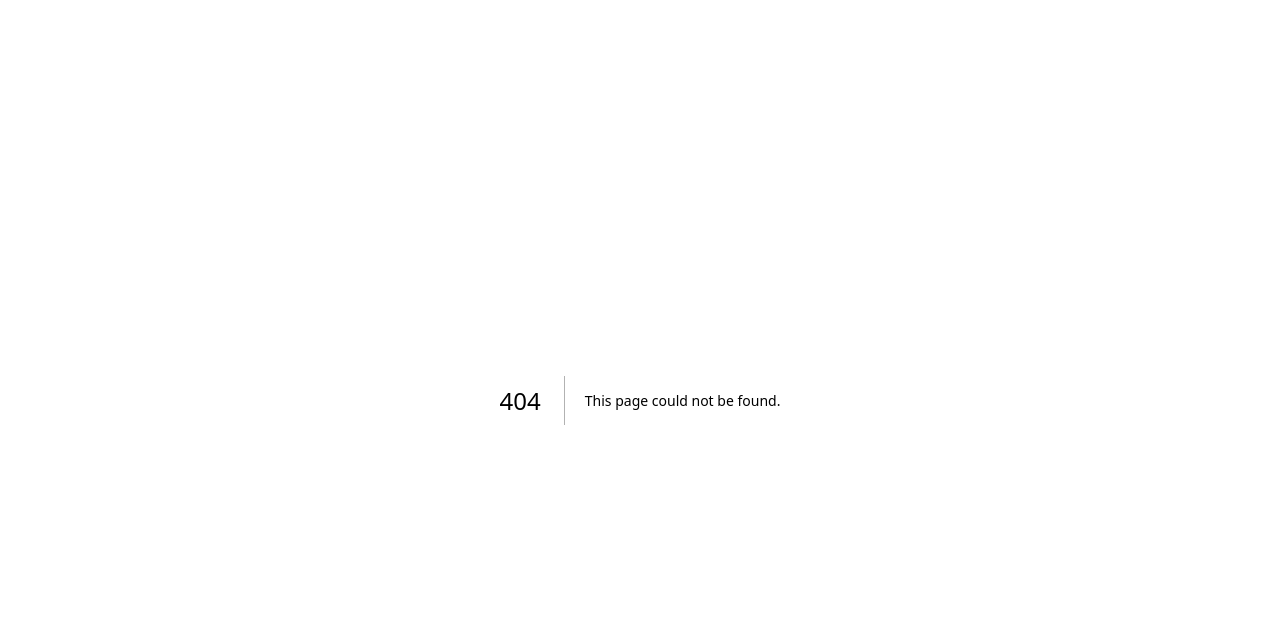
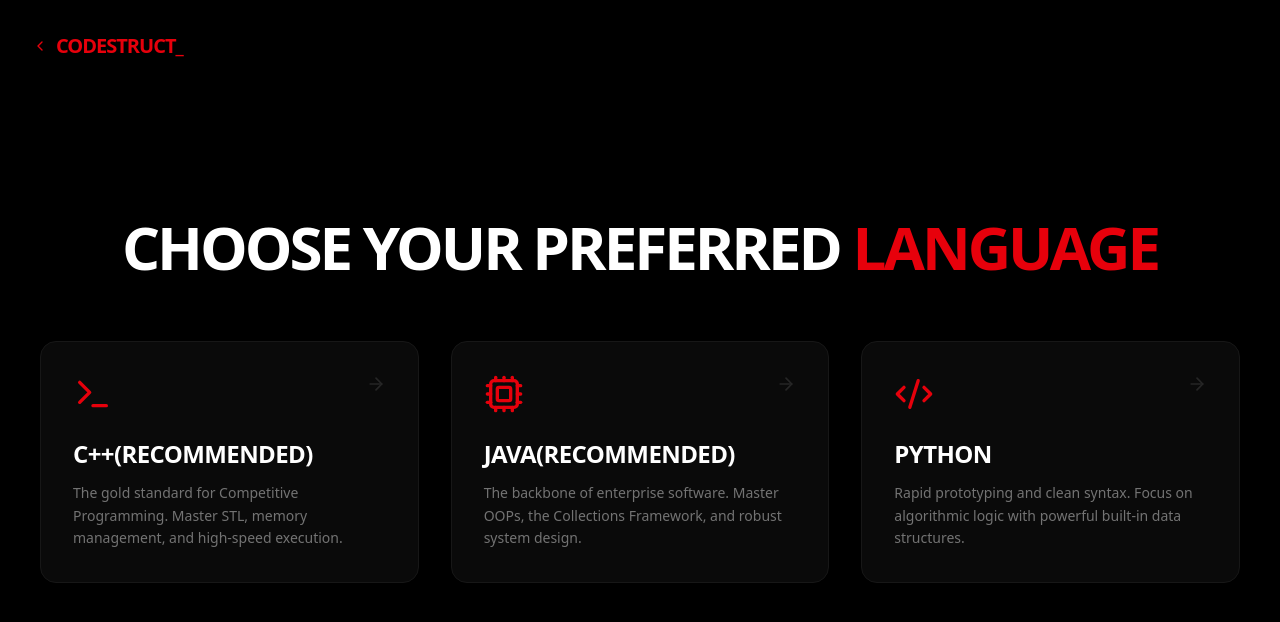
Before and after one commit to CodeStruct-DTI/codestruct, a Next.js app: page /languageoptions in a window 1280 px wide. Before the commit this address had no page. Shown: the top 622 px of the page. Built offline with nearby package versions, Linux system fonts and the light colour scheme.

Commit message:
Created language options page frontend

```diff
--- /dev/null
+++ b/app/languageoptions/page.tsx
@@ -0,0 +1,68 @@
+"use client";
+
+import styles from "../register/register.module.css";
+// Added Code2 for a tech-centric look; Lucide icons are great for this
+import { Globe, ChevronLeft, Code2, Terminal, Cpu } from "lucide-react";
+import { motion } from "framer-motion";
+import Link from "next/link";
+import { FeatureCard } from "../page";
+
+export default function LanguageOptionPage() {
+    return (
+        <div className={styles.container}>
+            {/* Ambient Background Glow */}
+            <div className="absolute top-0 left-1/2 -translate-x-1/2 w-[1000px] h-[600px] bg-red-900/10 blur-[120px] -z-10" />
+
+            {/* Top Navigation */}
+            <Link href="/">
+                <motion.div
+                    initial={{ opacity: 0, x: -20 }}
+                    animate={{ opacity: 1, x: 0 }}
+                    className="fixed top-8 left-8 z-50 flex items-center gap-2 cursor-pointer group"
+                >
+                    <ChevronLeft className="w-4 h-4 text-red-600 group-hover:text-red-500 transition-colors"/>
+                    <span className="text-xl font-black tracking-tighter text-red-600 uppercase group-hover:text-red-500 transition-colors">
+                        Codestruct_
+                    </span>
+                </motion.div>
+            </Link>
+
+            <main className="max-w-7xl mx-auto px-6 pt-32 pb-32 text-center">
+                {/* Header Section */}
+                <motion.div
+                    initial={{ opacity: 0, y: -20 }}
+                    animate={{ opacity: 1, y: 0 }}
+                    className="mb-16"
+                >
+                    <h1 className="text-[23px] md:text-6xl font-black text-white mb-6 tracking-tighter leading-none">
+                        CHOOSE YOUR PREFERRED <span className="text-red-600">LANGUAGE</span>
+                    </h1>
+                </motion.div>
+
+                {/* Language Cards Grid */}
+                <div className="grid grid-cols-1 md:grid-cols-3 gap-8 mt-12">
+                    <FeatureCard
+                        icon={<Terminal className="w-10 h-10 text-red-600" />}
+                        title="C++(Recommended)"
+                        desc="The gold standard for Competitive Programming. Master STL, memory management, and high-speed execution."
+                        href="/roadmap/cpp"
+                    />
+
+                    <FeatureCard
+                        icon={<Cpu className="w-10 h-10 text-red-600" />}
+                        title="Java(Recommended)"
+                        desc="The backbone of enterprise software. Master OOPs, the Collections Framework, and robust system design."
+                        href="/roadmap/java"
+                    />
+
+                    <FeatureCard
+                        icon={<Code2 className="w-10 h-10 text-red-600" />}
+                        title="Python"
+                        desc="Rapid prototyping and clean syntax. Focus on algorithmic logic with powerful built-in data structures."
+                        href="/roadmap/python"
+                    />
+                </div>
+            </main>
+        </div>
+    );
+}
--- a/app/login/page.tsx
+++ b/app/login/page.tsx
@@ -19,13 +19,10 @@ export default function LoginPage() {
       {/* Direct Home Navigation - Consistent with Register Page */}
       <Link href="/">
         <motion.div
-          initial={{ opacity: 0, x: -20 }}
-          animate={{ opacity: 1, x: 0 }}
-          whileHover={{ x: -5 }}
           className="fixed top-8 left-8 z-50 flex items-center gap-2 cursor-pointer group"
         >
-          <ChevronLeft className="w-4 h-4 text-red-600 group-hover:text-red-500 transition-colors" />
-          <span className="text-xl font-black tracking-tighter text-red-600 group-hover:text-red-500 transition-colors uppercase">
+          <ChevronLeft className="w-4 h-4 text-red-600"/>
+          <span className="text-xl font-black tracking-tighter text-red-600 uppercase">
             CodeStruct_
           </span>
         </motion.div>
--- a/app/page.tsx
+++ b/app/page.tsx
@@ -38,7 +38,7 @@ export default function LandingPage() { // Defines and exports the main componen
         >
           <h1 className="text-6xl md:text-8xl font-extrabold tracking-tight mb-6 leading-tight"> {/* Large headline: bold, massive scale on desktop, and tight line spacing. */}
             Learn the <span className="text-red-600">Syntax</span>,<br /> {/* Heading text with 'Syntax' highlighted in red and a line break. */}
-            Solve the <span className="text-neutral-500 italic">Problem.</span> {/* Heading text with 'Problem' in grey and italics for emphasis. */}
+            Solve the <span className="text-neutral-500">Problem.</span> {/* Heading text with 'Problem' in grey and italics for emphasis. */}
           </h1>
           <p className="text-neutral-400 text-xl max-w-2xl mx-auto mb-10"> {/* Subheadline: muted grey text, centered, with a limited width for readability. */}
             From your first line of code to mastering complex Data Structures.
@@ -71,7 +71,7 @@ export default function LandingPage() { // Defines and exports the main componen
             icon={<Code2 className="text-red-500 w-10 h-10" />} // Passes a red Code icon as a prop.
             title="Language Roadmaps" // Passes the card title as a prop.
             desc="Structured paths to master Java, C++, or Python from scratch before diving into DSA." // Passes the description text as a prop.
-            href="/languages" // Sets the destination URL for the card.
+            href="/languageoptions" // Sets the destination URL for the card.
           />
           {/* Link to DSA Path (To be built) */}
           <FeatureCard // Custom card component for the Pattern feature.
@@ -94,7 +94,7 @@ export default function LandingPage() { // Defines and exports the main componen
 }
 
 /* FeatureCard with Link wrapper and Hover animations */
-function FeatureCard({ icon, title, desc, href }: { icon: React.ReactNode, title: string, desc: string, href: string }) { // Defines a reusable card component with specific data types.
+export function FeatureCard({ icon, title, desc, href }: { icon: React.ReactNode, title: string, desc: string, href: string }) { // Defines a reusable card component with specific data types.
   return (
     <Link href={href} className="block"> {/* Wrapper: makes the entire card clickable and navigates to the 'href'. */}
       <motion.div // The animated card container.
--- a/app/register/page.tsx
+++ b/app/register/page.tsx
@@ -18,15 +18,10 @@ export default function RegisterPage() {
 
       {/* Direct Home Navigation - Top Left */}
       <Link href="/">
-        <motion.div
-          initial={{ opacity: 0, x: -20 }}
-          animate={{ opacity: 1, x: 0 }}
-          whileHover={{ x: -5 }}
-          className="fixed top-8 left-8 z-50 flex items-center gap-2 cursor-pointer group"
-        >
-          <ChevronLeft className="w-4 h-4 text-red-600 group-hover:text-red-500 transition-colors" />
-          <span className="text-xl font-black tracking-tighter text-red-600 group-hover:text-red-500 transition-colors uppercase">
-            CodeStruct_
+        <motion.div className="fixed top-8 left-8 z-50 flex items-center gap-2 cursor-pointer group">
+          <ChevronLeft className="w-4 h-4 text-red-600"/>
+          <span className="text-xl font-black tracking-tighter text-red-600 uppercase">
+            Codestruct_
           </span>
         </motion.div>
       </Link>
```
